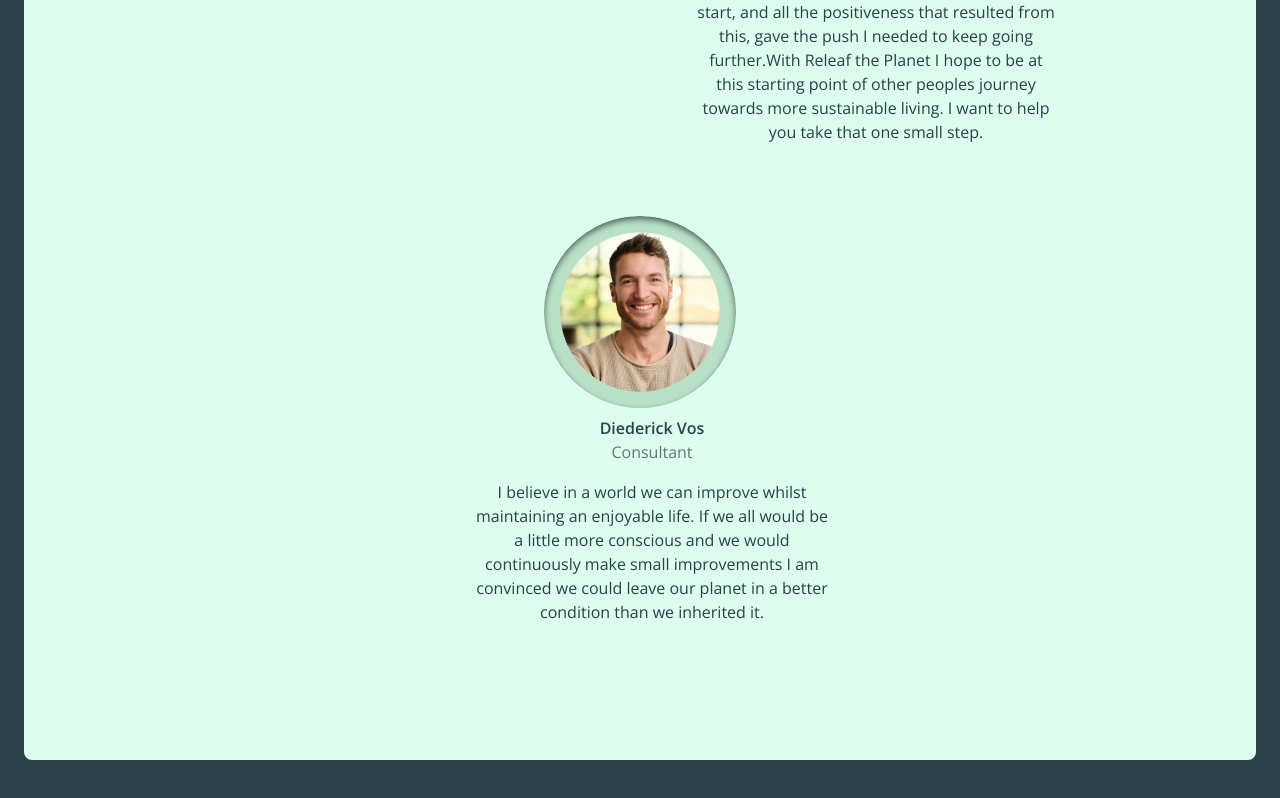
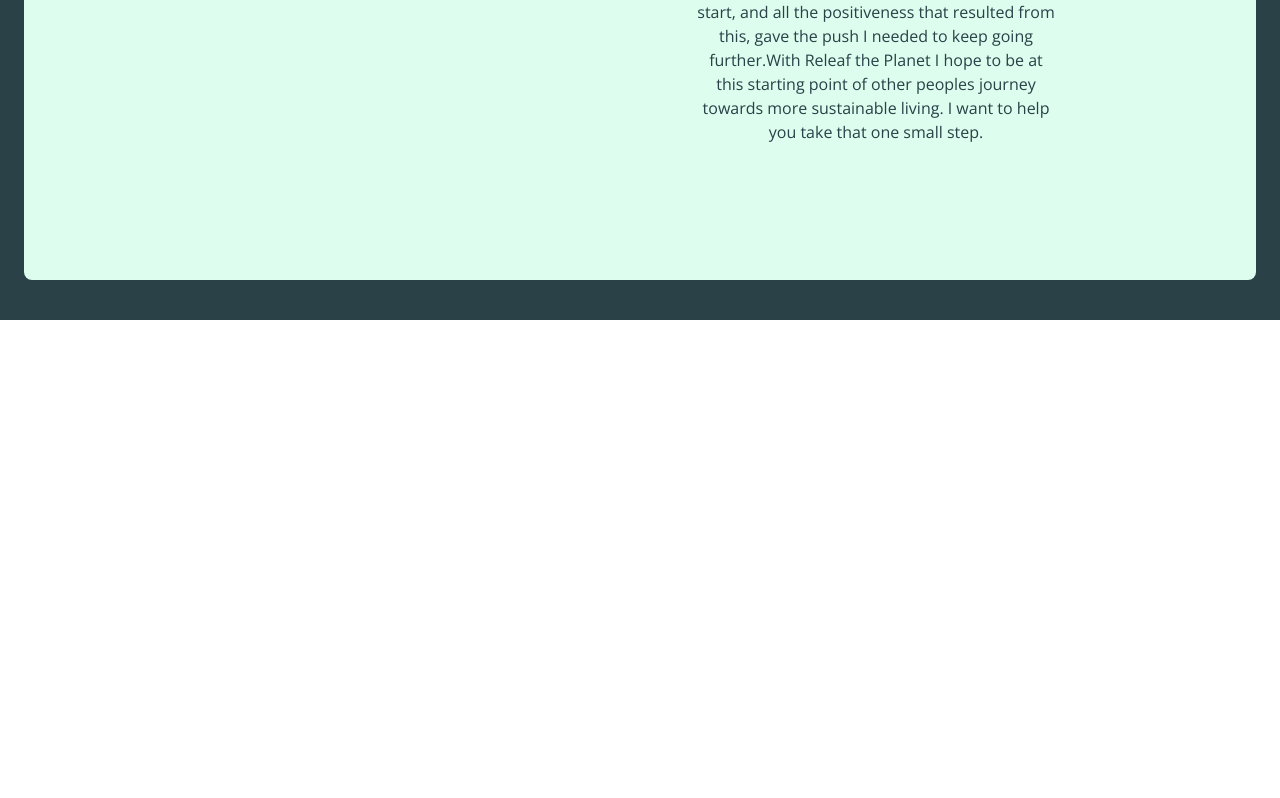
Before and after one commit to paulinevos/releaf, a Next.js app: page /about-us in a window 1280 px wide. Shown: the part 844-1642 px from the top of the page. After the commit the page ends 1164 px from the top, so only its background shows below. Built offline with nearby package versions, Linux system fonts and the light colour scheme.

Commit message:
button color

```diff
--- /dev/null
+++ b/pages/404.js
@@ -0,0 +1,9 @@
+export default function Custom404() {
+  return (
+    <Layout>
+      <div className="flex h-full justify-center items-center">
+        <p className="big-title">404 The Page not Found</p>
+      </div>
+    </Layout>
+    )
+}
--- a/pages/about-us.js
+++ b/pages/about-us.js
@@ -16,13 +16,6 @@ const TEAMDATA = [{
   imageurl:'/team-felix.png',
   quote_nl:'Pas halverwege mijn dertigste realiseerde ik me dat ik de kracht had om zelf een betekenisvol verschil te maken voor het milieu In plaats van altijd die revolutionaire grote verandering te plannen die altijd werd uitgesteld, begon ik kleinere en meer behapbare stappen te zetten. Zo kon ik beginnen, en alle positiviteit die daaruit voortkwam, gaf me het zetje dat ik nodig had om verder te gaan.',
   quote_en:'Only midway through my 30s, I realised that I had the power to make a meaningful difference for the environment myself Instead of always planning this revolutionary big change that was always put off, I started making smaller and more manageable steps. This allowed me to start, and all the positiveness that resulted from this, gave the push I needed to keep going further.With Releaf the Planet I hope to be at this starting point of other peoples journey towards more sustainable living. I want to help you take that one small step. '
-},
-  {
-  name:'Diederick Vos',
-  title:'Consultant',
-  imageurl:'/team-diederickVos.png',
-  quote_nl:'Ik geloof in een wereld die we beter kunnen maken terwijl we een leuk leven leiden. Als we met z allen een beetje bewuster zouden zijn en kleine verbeterstapjes zouden zetten ben ik ervan overtuigd dat we de wereld in een betere staat achter kunnen laten dan dat we haar ooit geërfd hebben.',
-  quote_en:'I believe in a world we can improve whilst maintaining an enjoyable life. If we all would be a little more conscious and we would continuously make small improvements I am convinced we could leave our planet in a better condition than we inherited it.'
 }
 ]
 
--- a/pages/index.js
+++ b/pages/index.js
@@ -56,7 +56,7 @@ export default function Home() {
               <p className="text-lg text-leaf-800 my-2">{pageContent.sub_description}</p>
               <Link href="/our-methods" passHref>
                 <div className="text-right">
-                  <button className="bg-leaf-800 px-4 py-2 text-white shadow-2xl rounded-2xl font-semibold m-4 hover:bg-leaf-700 transition duration-150 delay-75">{pageContent.btn}</button>
+                  <button className="bg-yellow-custom-400 px-4 py-2 text-leaf-800 shadow-2xl rounded-2xl font-semibold m-4 hover:bg-leaf-700 hover:text-yellow-custom-400 transition duration-150 delay-75">{pageContent.btn}</button>
                 </div>
               </Link>
             </div>
--- a/tailwind.config.js
+++ b/tailwind.config.js
@@ -27,6 +27,10 @@ module.exports = {
           '800': '#294147',
           '900': '#1d2e31'
         },
+        'yellow-custom': {
+          DEFAULT: '#D8EBDF',
+          '400': '#eecb68',
+        },
       },
     },
   },
```
